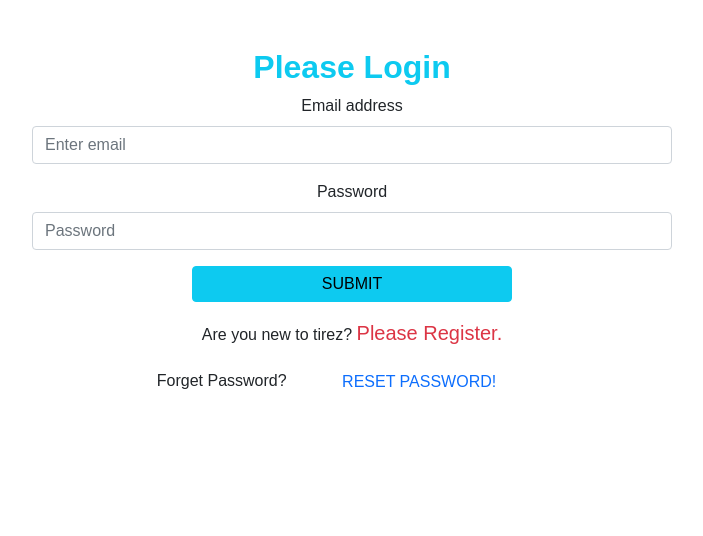
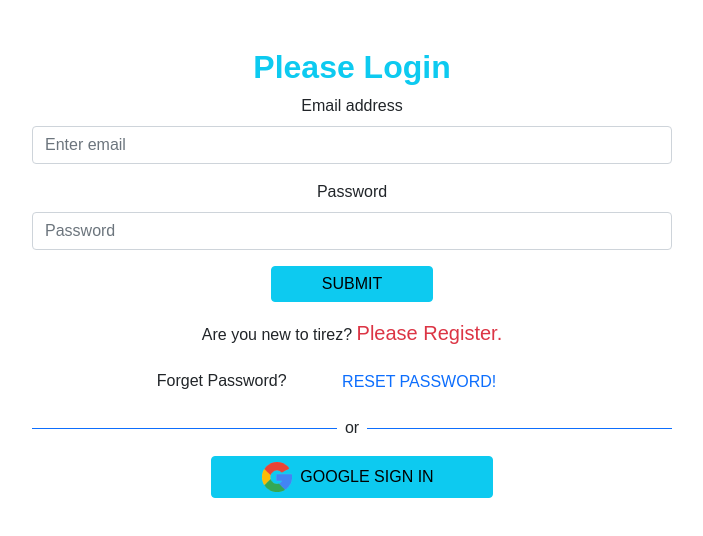
Before and after one commit to ajhar10/tirez-client-site, a React (Create React App) app: page /login in a window 1280 px wide. Shown: the top 536 px of the page, without its empty margins (288-991 px from the left). Built offline with nearby package versions, Linux system fonts and the light colour scheme; a web font is replaced by a local one.

Commit message:
google log in done

```diff
--- a/src/Pages/Login/Login/Login.js
+++ b/src/Pages/Login/Login/Login.js
@@ -6,6 +6,7 @@
 import 'react-toastify/dist/ReactToastify.css';
 
 import auth from '../../../firebase.init';
+import SocialLogin from '../SocialLogin/SocialLogin';
 
 const Login = () => {
 
@@ -66,13 +67,14 @@
                     <Form.Control ref={passwordRef} type="password" placeholder="Password" required />
                 </Form.Group>
 
-                <Button className='d-block w-50 mx-auto mb-3' variant="info" type="submit">
+                <Button className='d-block mw-100 mx-auto mb-3' variant="info" type="submit">
                     Submit
                 </Button>
             </Form>
             {errorElement}
             <p >Are you new to tirez? <Link onClick={handleRegister} to='/register' className='text-danger text-decoration-none fs-5' > Please Register.</Link></p>
             <p>Forget Password? <button className='btn btn-link text-decoration-none' onClick={handleForgetPassword}>Reset Password!</button></p>
+            <SocialLogin></SocialLogin>
             <ToastContainer />
         </div>
     );
--- a/src/Pages/Login/Register/Register.js
+++ b/src/Pages/Login/Register/Register.js
@@ -1,10 +1,10 @@
 import React, { useState } from 'react';
 import { Link, useNavigate } from 'react-router-dom';
 import './Register.css';
-// import SocialLogin from '../SocialLogin/SocialLogin';
 import auth from '../../../firebase.init';
 import { useCreateUserWithEmailAndPassword, useUpdateProfile } from 'react-firebase-hooks/auth';
 import { async } from '@firebase/util';
+import SocialLogin from '../SocialLogin/SocialLogin';
 
 const Register = () => {
     const [agree, setAgree] = useState(false);
@@ -52,7 +52,7 @@
 
             </form>
             <p className='mt-2'>Already have an account? <Link to="/login" className='text-primary  pe-auto text-decoration-none' onClick={navigateLogin}>Please Login</Link> </p>
-            {/* <SocialLogin></SocialLogin> */}
+            <SocialLogin></SocialLogin>
         </div>
 
     );
--- /dev/null
+++ b/src/Pages/Login/SocialLogin/SocialLogin.js
@@ -0,0 +1,46 @@
+import React from 'react';
+import google from '../../../images/google1.png';
+// import github from '../../../images/social icon/github.png';
+import { useSignInWithGithub, useSignInWithGoogle } from 'react-firebase-hooks/auth';
+import { useLocation, useNavigate } from 'react-router-dom';
+import auth from '../../../firebase.init';
+
+const SocialLogin = () => {
+    const [signInWithGoogle, user, loading, error] = useSignInWithGoogle(auth);
+    const [signInWithGithub, user1, loading1, error1] = useSignInWithGithub(auth);
+    const navigate = useNavigate();
+    const location = useLocation();
+    let from = location.state?.from?.pathname || "/";
+    let errorElement;
+    if (error || error1) {
+        errorElement =
+            <div>
+                <p>Error: {error?.message} {error1?.message}</p>
+            </div>
+
+    }
+    if (user || user1) {
+        navigate(from, { replace: true });
+    }
+
+    return (
+        <div>
+
+            <div className='d-flex align-items-center '>
+                <div style={{ height: '1px' }} className=' w-50 bg-primary'></div>
+                <div className='px-2'>or</div>
+                <div style={{ height: '1px' }} className='w-50 bg-primary'></div>
+            </div>
+            <span className='text-danger'>{errorElement}</span>
+            <div className='mt-3'>
+                <button onClick={() => signInWithGoogle()}
+                    className='btn btn-info mw-50 d-block mx-auto'>
+                    <img src={google} alt="" />
+                    <span className='mx-2'>Google Sign In</span></button>
+            </div>
+        </div>
+
+    );
+};
+
+export default SocialLogin;
```
Also changed, not shown: src/images/404.jpg (added), src/images/google1.png (added).
